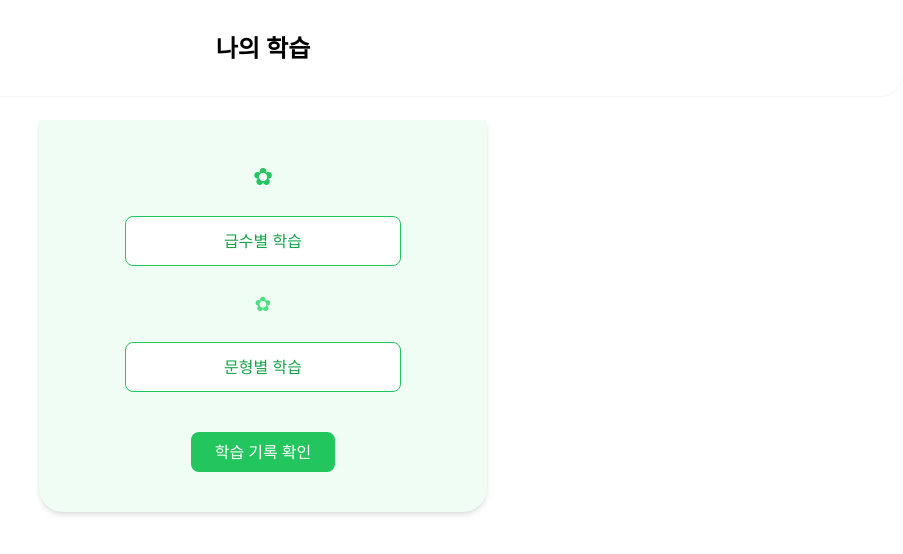
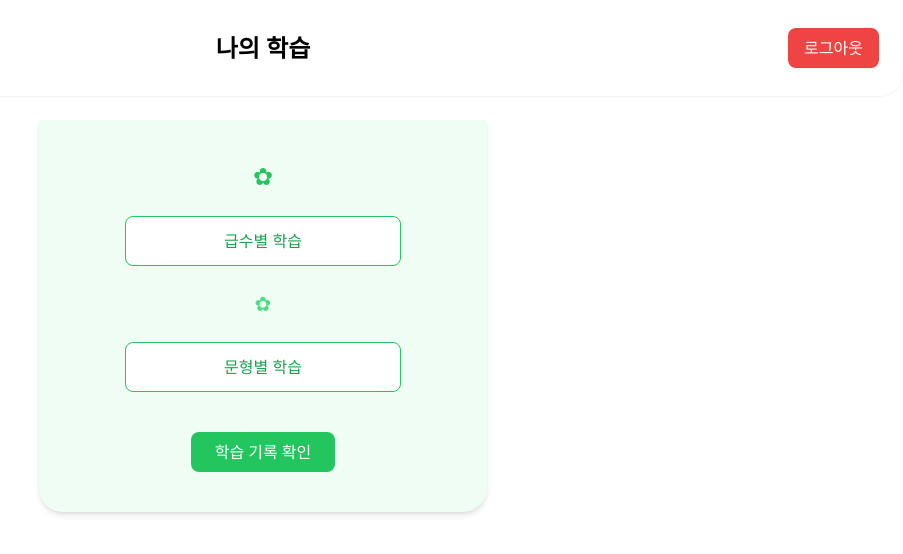
Before and after one commit to engineer-2003/frontend, a React (Vite) app: page /mainSelect in a window 1280 px wide. Shown: the top 554 px of the page, without its empty margins (377-1280 px from the left). Built offline with nearby package versions, Linux system fonts and the light colour scheme.

Commit message:
feat: 로그아웃 버튼 추가

```diff
--- a/src/pages/MainSelect.tsx
+++ b/src/pages/MainSelect.tsx
@@ -6,11 +6,25 @@ import "../App.css";
 const MainPage: React.FC = () => {
   const navigate = useNavigate();
 
+  const handleLogout = () => {
+    alert("로그아웃 되었습니다.");
+    navigate("/"); // 로그인 페이지로 이동
+  };
+
   return (
     <div className="min-h-screen bg-white flex flex-col items-center">
       {/* Header */}
-      <div className="w-full rounded-b-3xl py-8 text-center shadow-sm">
+      <div className="w-full rounded-b-3xl py-8 shadow-sm relative text-center">
+        {/* 중앙 제목 */}
         <h1 className="text-2xl font-bold">나의 학습</h1>
+
+        {/* 오른쪽 로그아웃 버튼 */}
+        <button
+          onClick={handleLogout}
+          className="absolute right-6 top-1/2 -translate-y-1/2 px-4 py-2 bg-red-500 text-white rounded-lg hover:bg-red-600 transition"
+        >
+          로그아웃
+        </button>
       </div>
 
       {/* Content */}
@@ -39,8 +53,9 @@ const MainPage: React.FC = () => {
 
         {/* 학습 기록 확인 버튼 */}
         <button
-        onClick={() => navigate("/history")}
-        className="px-6 py-2 bg-green-500 text-white rounded-lg hover:bg-green-600 transition">
+          onClick={() => navigate("/history")}
+          className="px-6 py-2 bg-green-500 text-white rounded-lg hover:bg-green-600 transition"
+        >
           학습 기록 확인
         </button>
       </div>
```
